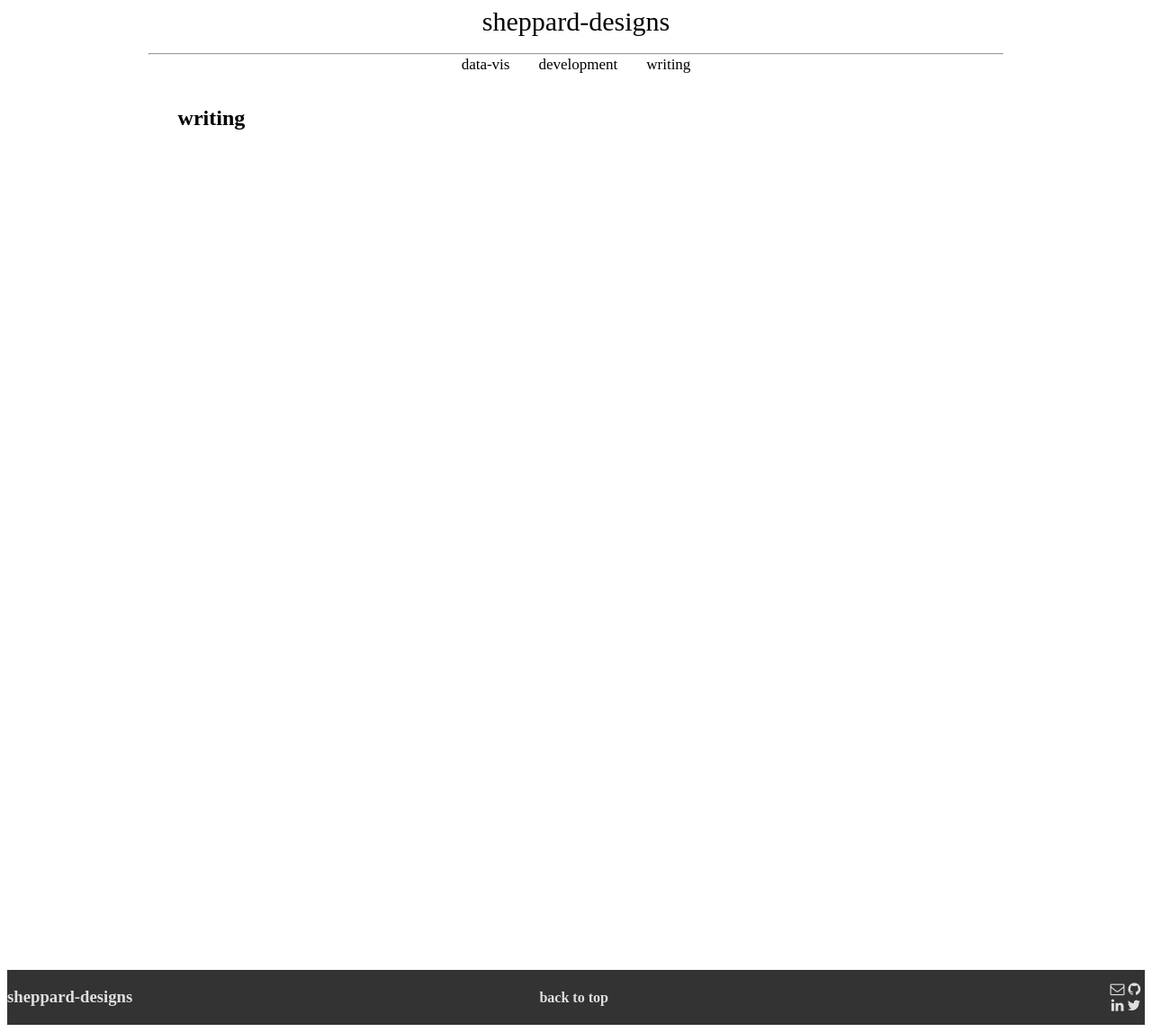
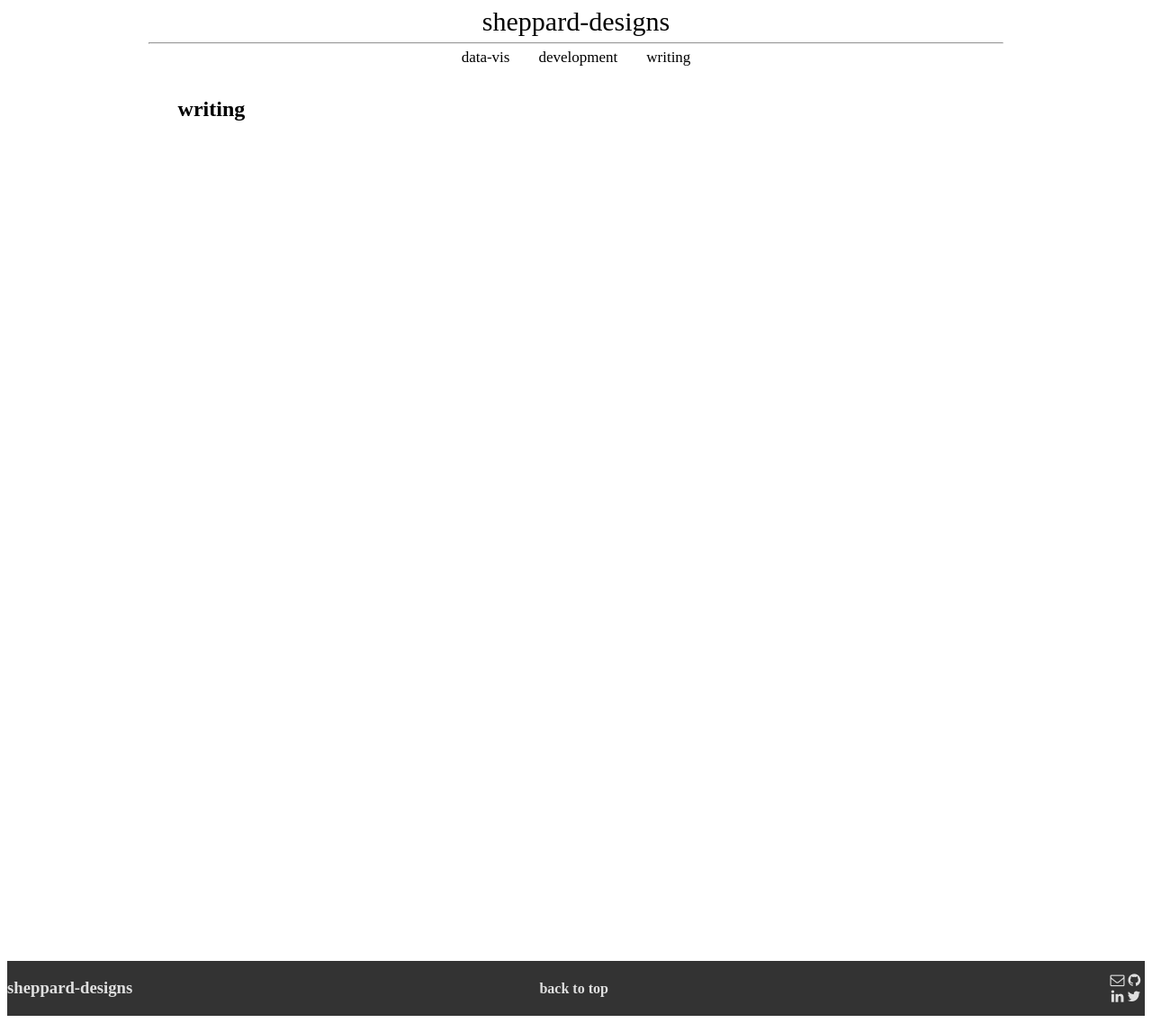
Before and after one commit to shepnathand/portfolio, a Jekyll site: the page built from writing.md, in a window 1280 px wide. Shown: the whole page at 90% size. Built offline with Jekyll 4.4.1, drawn with Linux system fonts in a browser that asks for light colours; nearby versions of some CDN libraries.

Commit message:
added styling to navbar

```diff
--- a/_includes/header.html
+++ b/_includes/header.html
@@ -2,24 +2,28 @@
 {%- assign page_paths = site.header_pages | default: default_paths -%}
 <div class="container">
   <div class="nav-wrapper">
-    <div class="site-title">
+    <ul class="site-title">
+      <li>
         <a rel="author" href="{{ "/" | relative_url }}">
           {{ site.title | escape }}
         </a>
-    </div>
+      </li>
+    </ul>
     <hr></hr>
-    <div class="center">
+    <ul class="center">
       {%- if page_paths -%}
       <!-- populate navbar -->
       {%- for path in page_paths -%}
         {%- assign my_page = site.pages | where: "path", path | first -%}
         {%- if 'archive data-vis development writing' contains my_page.title -%}
+          <li>
             <a href="{{ my_page.url | relative_url }}">
               {{ my_page.title | escape }}
             </a>
+          </li>
         {%- endif -%}
       {%- endfor -%}
       {%- endif -%}
+    </ul>
   </div>
 </div>
-</div>
--- a/main.css
+++ b/main.css
@@ -6,22 +6,32 @@
     transform: translate(-50%, -50%);
     height: 30px;
     background-color: white;
+    padding: 0;
+    margin: 0;
 }
 
 .site-title a {
-    float: none;;
+    float: none;
     text-align: center;
     padding: 14px 16px;
-    text-decoration: none;
+    text-decoration: none !important;
     color: black;
     font-size: 30px
+}
+
+.site-title ul {
+    list-style-type: none;
+}
+
+.site-title li {
+    display: inline;
 }
 
 .nav-wrapper {
     position: relative;
     overflow: hidden;
     width:100%;
-    height:80px;
+    height:70px;
     background-color: white;
 }
 
@@ -36,19 +46,30 @@
 .nav-wrapper hr {
     float: none;
     position: absolute;
-    top: 55%;
+    top: 45%;
     left: 50%;
     transform: translate(-50%, -50%);
     width: 75%;
 }
 
 .center {
+    list-style-type: none;
+    margin: 0;
+    padding: 0;
     float: none;
     position: absolute;
     top: 80%;
     left: 50%;
     transform: translate(-50%, -50%);
     font-size: 17px;
+}
+
+.center li {
+    display: inline;
+}
+
+.active {
+    text-decoration: line-through !important;
 }
 
 img {
--- a/scripts/main.js
+++ b/scripts/main.js
@@ -4,4 +4,9 @@
         $(window).scrollTop($(document.getElementById($(event.target).text().replace(/ /g,"-").replace(/\?/g,"").replace(/\'/g,"").toLowerCase())).offset().top);
 		window.scrollBy(0,-60);
     });
+
+    $(function() {
+    	var path = location.pathname;
+    	$("a[href='" + path + "']").addClass('active');
+	})
 });
```
Lines whose indentation alone changed are shown as unchanged.
